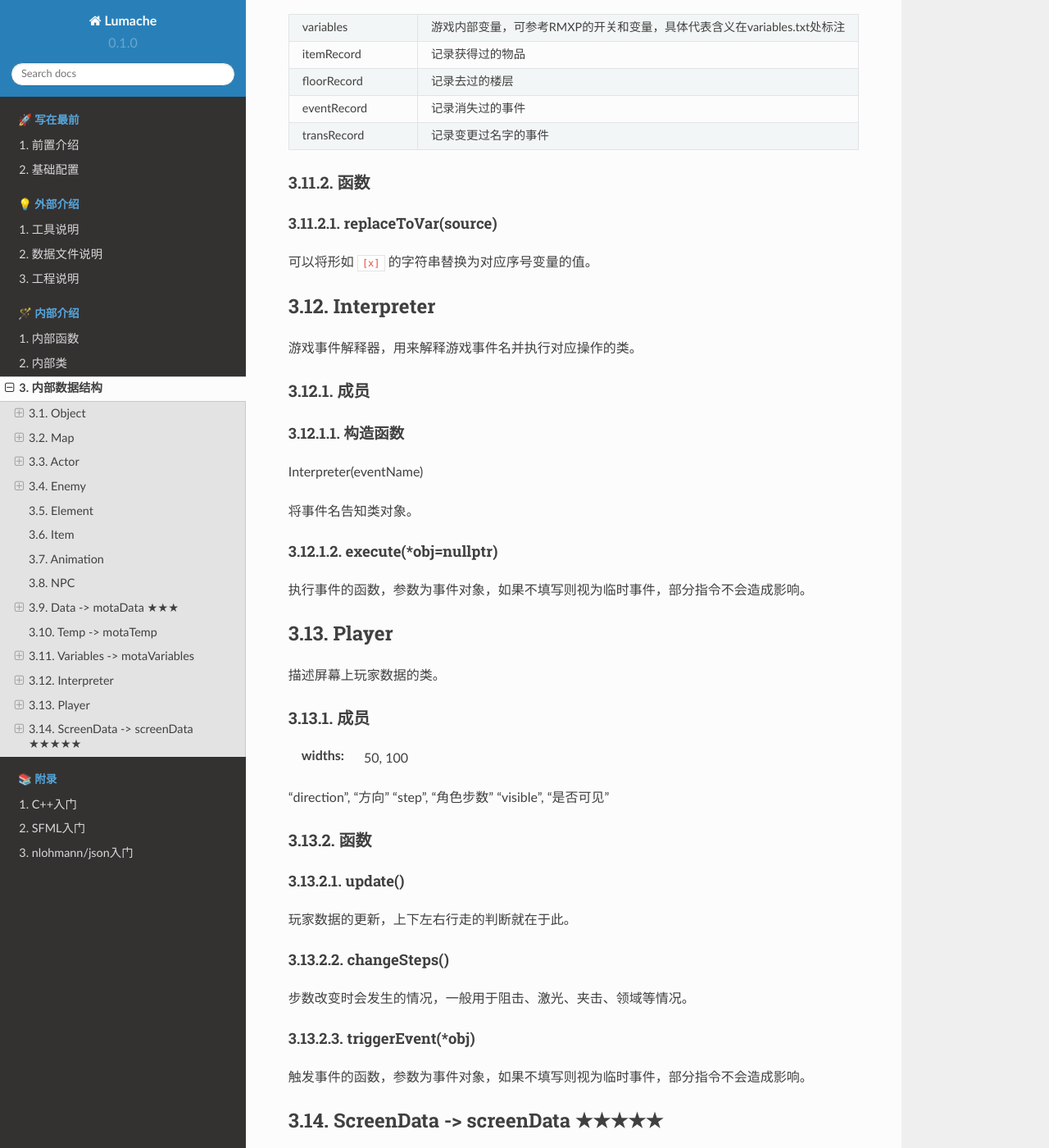
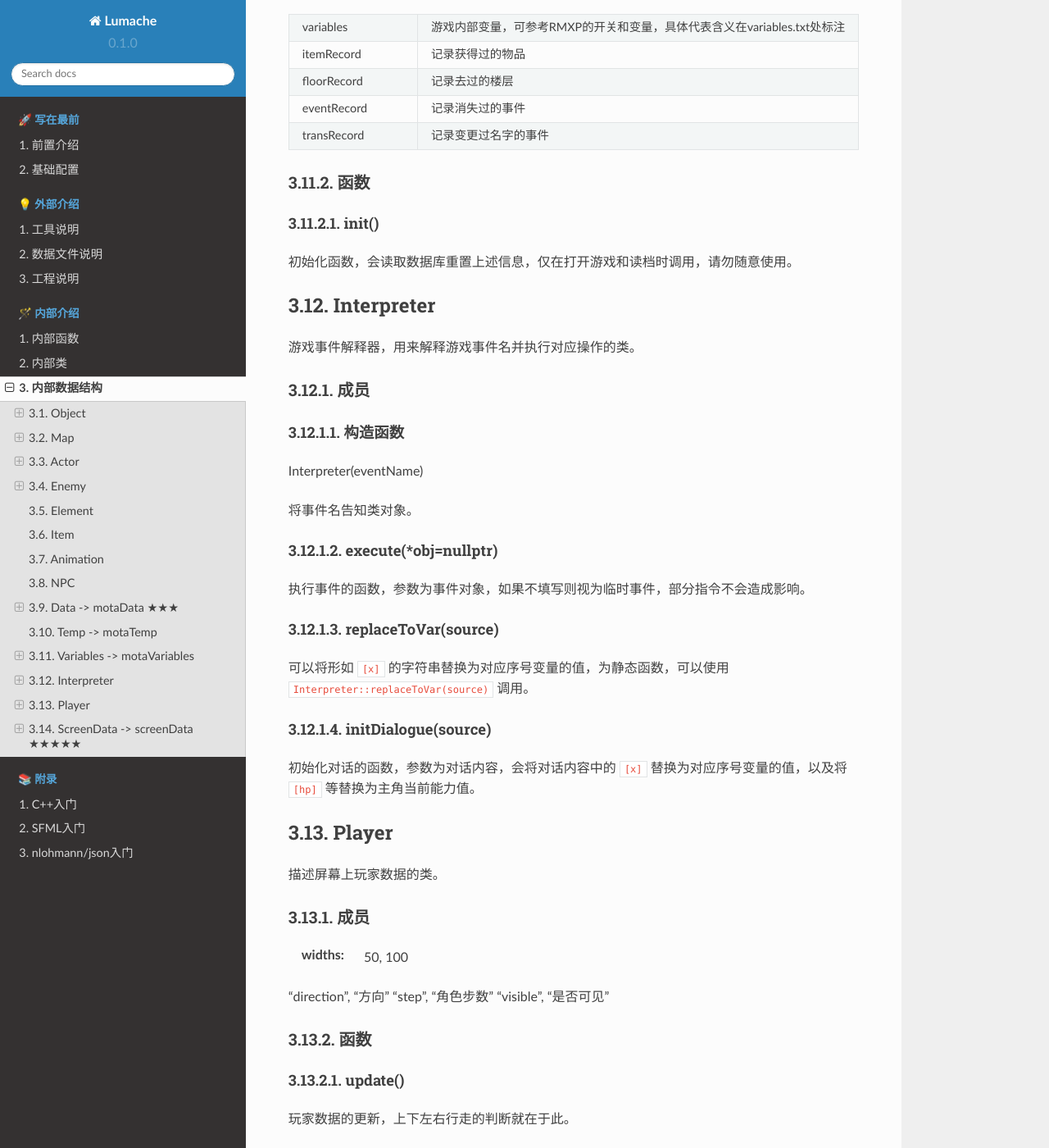
Before and after one commit to JasonLeon01/mota_cpp_tutorial, a Sphinx documentation site: the page built from docs/source/inner/data_structures.rst, in a window 1280 px wide and 1400 px high, scrolled down 6350 px. Shown: the whole window at 82% size. Built offline with Sphinx 7.4.7 and the Read the Docs theme 2.0.0, drawn with Linux system fonts in a browser that asks for light colours.

Commit message:
Update data_structures.rst

```diff
--- a/docs/source/inner/data_structures.rst
+++ b/docs/source/inner/data_structures.rst
@@ -298,10 +298,10 @@ Variables -> motaVariables
 函数
 ----
 
-replaceToVar(source)
-^^^^^^^^^^^^^^^^^^^^
+init()
+^^^^^^^
 
-可以将形如 ``[x]`` 的字符串替换为对应序号变量的值。
+初始化函数，会读取数据库重置上述信息，仅在打开游戏和读档时调用，请勿随意使用。
 
 Interpreter
 ~~~~~~~~~~~
@@ -322,6 +322,16 @@ execute(\*obj=nullptr)
 ^^^^^^^^^^^^^^^^^^^^^^
 
 执行事件的函数，参数为事件对象，如果不填写则视为临时事件，部分指令不会造成影响。
+
+replaceToVar(source)
+^^^^^^^^^^^^^^^^^^^^
+
+可以将形如 ``[x]`` 的字符串替换为对应序号变量的值，为静态函数，可以使用 ``Interpreter::replaceToVar(source)`` 调用。
+
+initDialogue(source)
+^^^^^^^^^^^^^^^^^^^^
+
+初始化对话的函数，参数为对话内容，会将对话内容中的 ``[x]`` 替换为对应序号变量的值，以及将 ``[hp]`` 等替换为主角当前能力值。
 
 Player
 ~~~~~~
```
